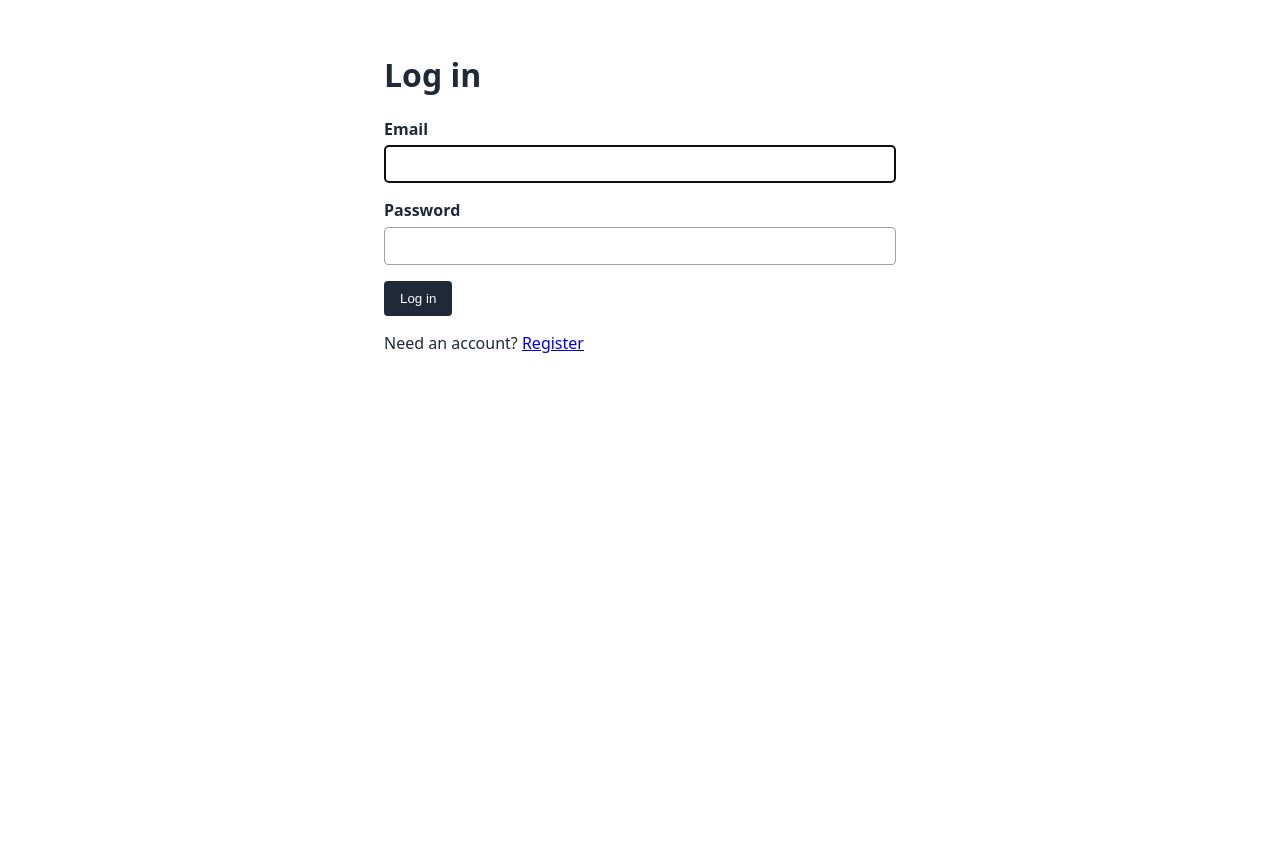
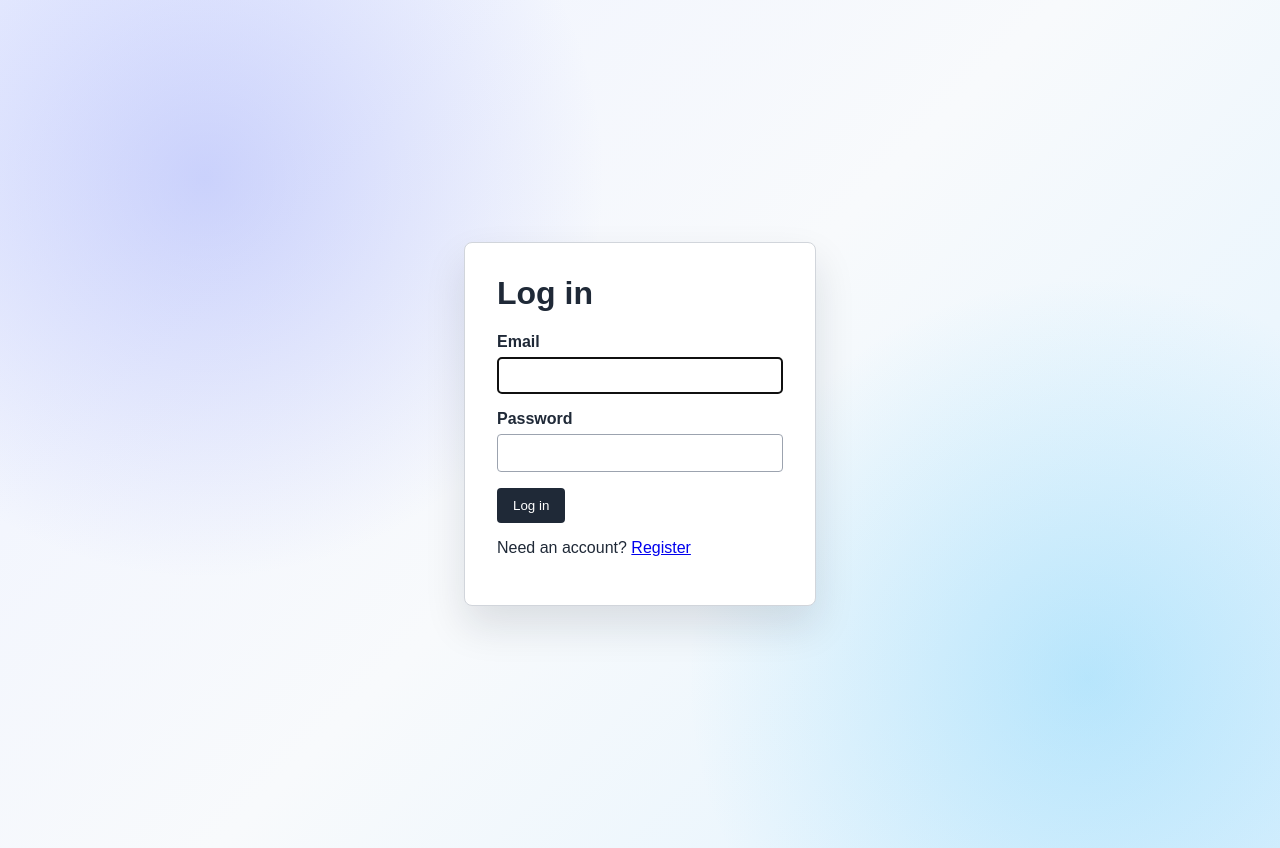
Before and after one commit to Drelmeca/laravel-relationships-example, a Laravel app: page /login in a window 1280 px wide. Before the commit the page ends 353 px from the top, so only its background shows below. Run offline with Laravel 12, Linux system fonts and the light colour scheme.

Commit message:
Update login.blade.php

```diff
--- a/resources/views/auth/login.blade.php
+++ b/resources/views/auth/login.blade.php
@@ -5,17 +5,41 @@
     <meta name="viewport" content="width=device-width, initial-scale=1.0">
     <title>Log in</title>
     <style>
-        body { color: #1f2937; font-family: system-ui, sans-serif; margin: 0 auto; max-width: 32rem; padding: 2rem 1rem; }
+        .login-card {
+            width: 100%;
+            max-width: 22rem;
+            box-sizing: border-box;
+            padding: 2rem;
+            border: 1px solid #d1d5db;
+            border-radius: 0.5rem;
+            background: white;
+            box-shadow: 0 1.25rem 2.5rem rgba(15, 23, 42, 0.12);
+        }
+        .login-card h1 { margin-top: 0; }
         .field { margin: 1rem 0; }
         label { display: block; font-weight: 600; margin-bottom: 0.35rem; }
         input { border: 1px solid #9ca3af; border-radius: 0.25rem; box-sizing: border-box; padding: 0.65rem; width: 100%; }
         button { background: #1f2937; border: 0; border-radius: 0.25rem; color: white; cursor: pointer; padding: 0.65rem 1rem; }
         button:disabled { cursor: wait; opacity: 0.7; }
         .error { color: #b91c1c; }
+
+        body {
+            min-height: 100vh;
+            margin: 0;
+            display: grid;
+            place-items: center;
+            font-family: sans-serif;
+            color: #1f2937;
+            background:
+                radial-gradient(circle at 16% 21%, rgba(129, 143, 248, 0.35), transparent 25rem),
+                radial-gradient(circle at 85% 80%, rgba(56, 189, 248, 0.28), transparent 25rem),
+                linear-gradient(135deg, #eef2ff 0%, #f8fafc 50%, #e0f2fe 100%);
+            padding: 1.5rem;
+        }
     </style>
 </head>
 <body>
-    <main>
+    <main class="login-card">
         <h1>Log in</h1>
         <form method="POST" action="{{ route('login.store') }}" data-prevent-double-submit>
             @csrf
```
